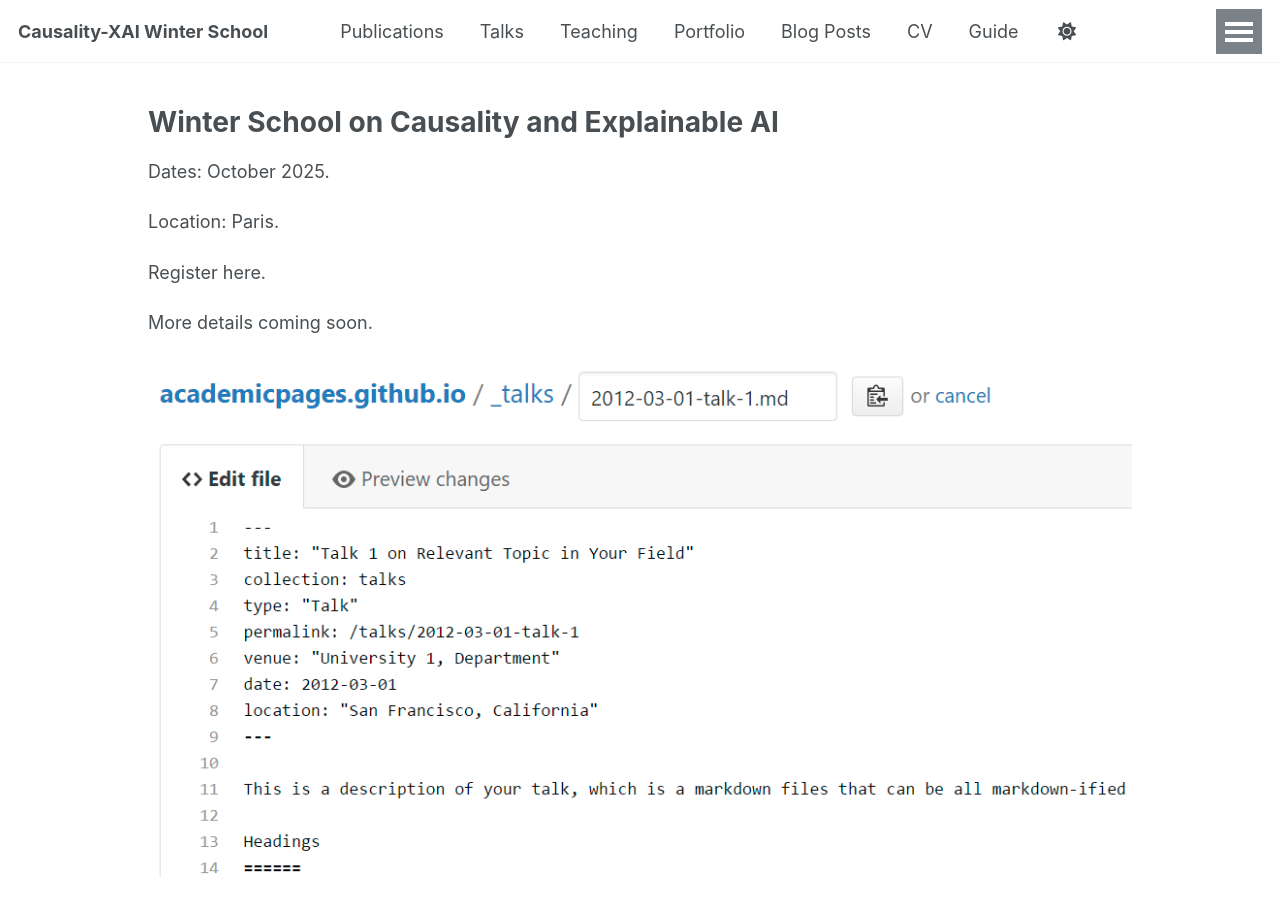
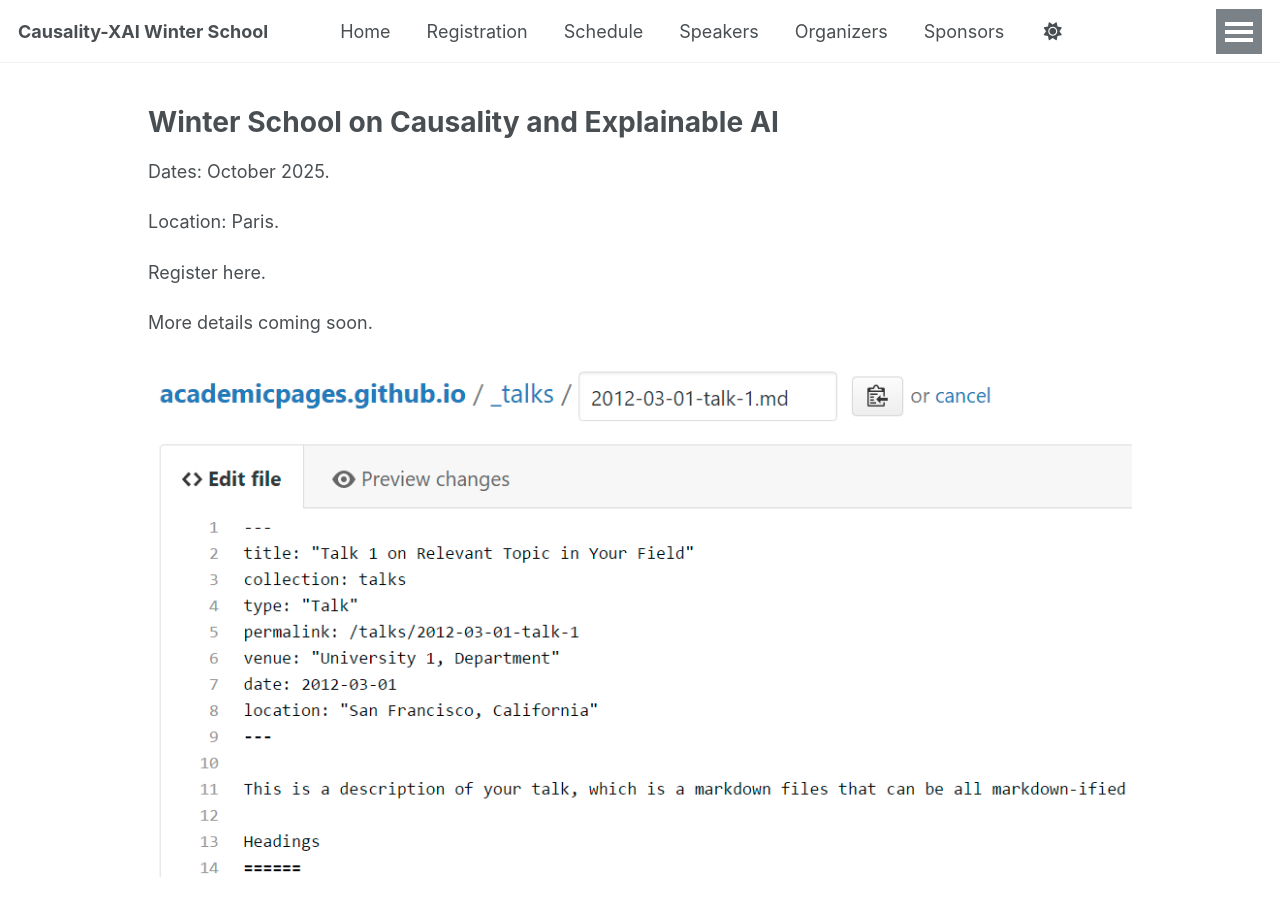
Before and after one commit to XAI-Winter-School/xai-winter-school.github.io, a Jekyll site: the page built from _pages/about.md, in a window 1280 px wide and 1062 px high. Shown: the top 916 px of the window. Built offline with Jekyll 4.4.1, drawn with Linux system fonts in a browser that asks for light colours.

Commit message:
Update navigation.yml

```diff
--- a/_data/navigation.yml
+++ b/_data/navigation.yml
@@ -8,26 +8,26 @@
 #      Markdown formatted page while the second is generated using JSON.
 
 main:
-  - title: "Publications"
+  - title: "Home"
     url: /publications/
 
-  - title: "Talks"
+  - title: "Registration"
     url: /talks/
 
-  - title: "Teaching"
+  - title: "Schedule"
     url: /teaching/
 
-  - title: "Portfolio"
+  - title: "Speakers"
     url: /portfolio/
 
-  - title: "Blog Posts"
+  - title: "Organizers"
     url: /year-archive/
 
-  - title: "CV"
+  - title: "Sponsors"
     url: /cv/
 
   # - title: "CV"
   #   url: /cv-json/
 
-  - title: "Guide"
-    url: /markdown/
+ # - title: "Guide"
+ #   url: /markdown/
```
